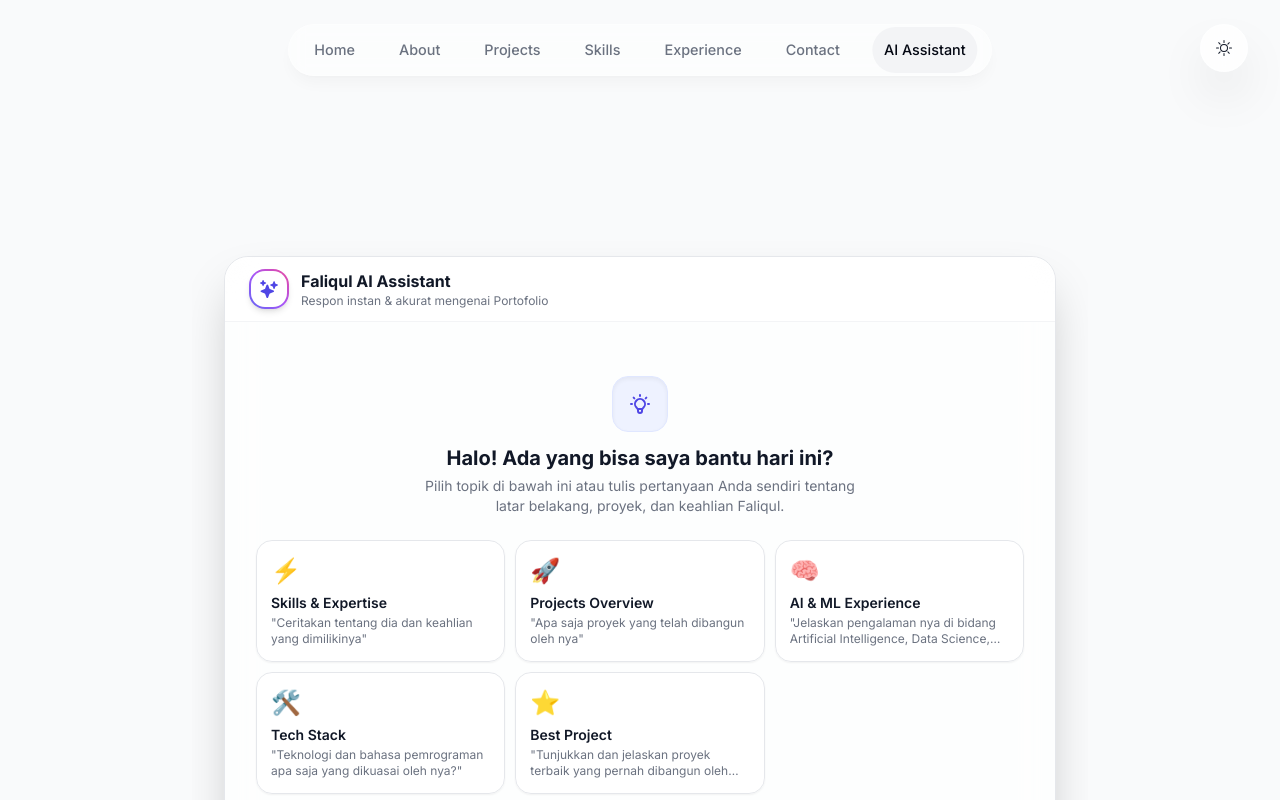
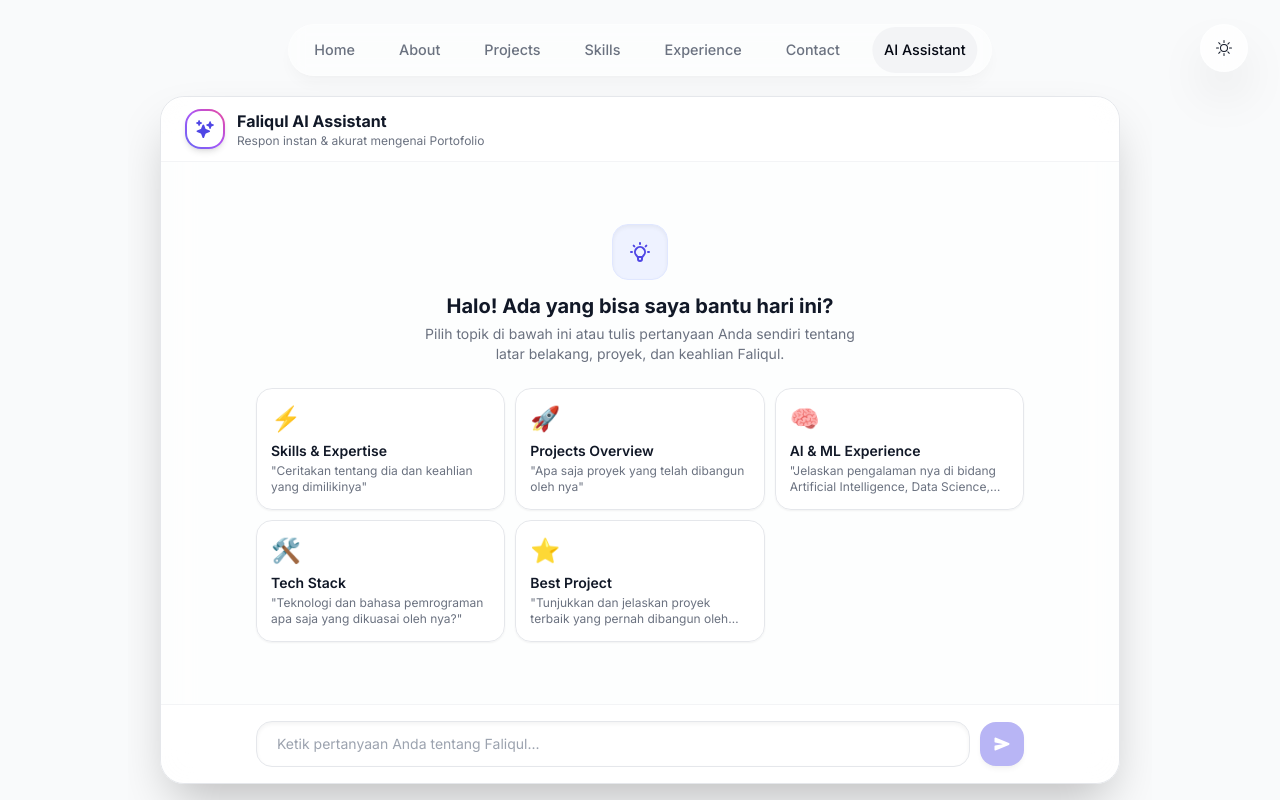
Before and after one commit to Faliqulxx/Portfolio_v1, a Next.js app: page /ai-assistant in a window 1280 px wide. Shown: the top 800 px of the page. Built offline with nearby package versions, Linux system fonts and the light colour scheme.

Commit message:
UI: Make AI Assistant page full screen without footer

```diff
--- a/app/ai-assistant/page.tsx
+++ b/app/ai-assistant/page.tsx
@@ -76,7 +76,7 @@ export default function AIAssistantPage() {
   const isEmpty = messages.length === 0;
 
   return (
-    <div className="h-screen max-h-screen pt-24 sm:pt-28 pb-4 px-4 sm:px-6 lg:px-8 max-w-4xl mx-auto flex flex-col items-center overflow-hidden box-border">
+    <div className="-mt-10 md:-mt-36 h-screen max-h-screen pt-20 md:pt-24 pb-4 px-4 sm:px-6 lg:px-8 max-w-5xl mx-auto flex flex-col items-center overflow-hidden box-border">
       {/* DYNAMIC FIT CHAT CONTAINER */}
       <motion.div
         initial={{ opacity: 0, y: 15 }}
--- a/components/footer.tsx
+++ b/components/footer.tsx
@@ -6,6 +6,7 @@ import { contactData, personalData, links } from "@/lib/data";
 import { FiMail, FiGithub, FiLinkedin, FiInstagram, FiFileText, FiArrowUp } from "react-icons/fi";
 import Link from "next/link";
 import { useActiveSectionContext } from "@/context/active-section-context";
+import { usePathname } from "next/navigation";
 
 const socialLinks = [
   { name: "Email", icon: <FiMail />, url: `mailto:${contactData.email}` },
@@ -27,6 +28,9 @@ export default function Footer() {
   const currentYear = new Date().getFullYear();
   const [showBackToTop, setShowBackToTop] = useState(false);
   const { setActiveSection, setTimeOfLastClick } = useActiveSectionContext();
+  const pathname = usePathname();
+
+  if (pathname === "/ai-assistant") return null;
 
   useEffect(() => {
     const handleScroll = () => {
```
